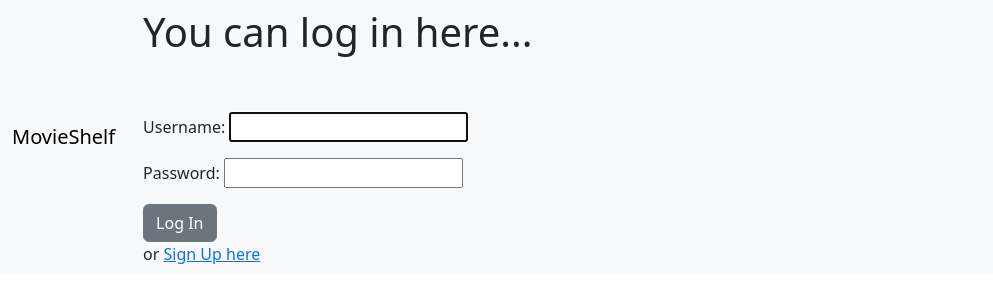
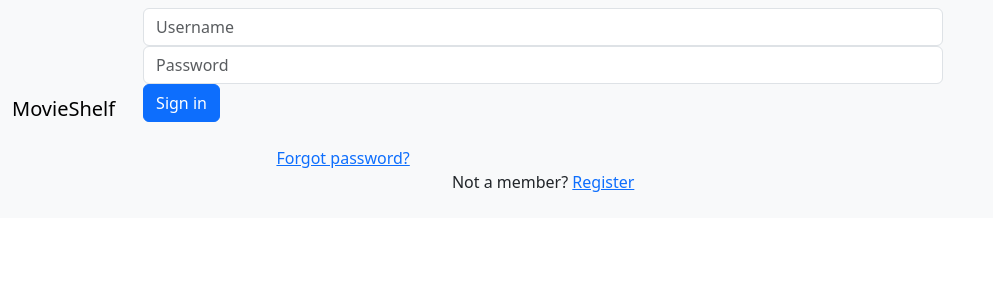
Before and after one commit to mateuszkuczykkuczynski/MovieShelf, a Django app: page /members/login/ in a window 1280 px wide. Shown: the top 303 px of the page, without its empty margins (0-993 px from the left). Run offline with Django 4.2, Linux system fonts and the light colour scheme; parts of the project's set-up code (start-up, migrations or seed data) failed here and were passed over.

Commit message:
feat/update_on_templates

```diff
--- a/templates/registration/login.html
+++ b/templates/registration/login.html
@@ -2,17 +2,29 @@
 
 {% block title %}Log In{% endblock title %}
 {% block my_header %} {% endblock my_header %}
+
 {% block content %}
-<h1>You can log in here...
-</h1>
-<br/><br/>
-
-<div class="form-group">
-    <form method="post">
-        {% csrf_token %}
-        {{ form.as_p }}
-        <button class="btn btn-secondary">Log In</button>
-    </form>
-</div>
-    <div> or <a href="{% url 'sign_up' %}"> Sign Up here</a> </div>
+    <body>
+        <div style="width:800px; margin:0 auto;" class="tab-content">
+            <div class="form-group">
+                <form method="post">
+                    {% csrf_token %}
+                    <div class="form-group">
+                        <input type="text" class="form-control" name="username" placeholder="Username">
+                    </div>
+                    <div class="form-group">
+                        <input type="password" class="form-control" name="password" placeholder="Password">
+                    </div>
+                    <button type="submit" class="btn btn-primary btn-block mb-4">Sign in</button>
+                </form>
+            </div>
+            <div class="col-md-6 d-flex justify-content-center">
+                <a href="{% url 'password_reset' %}">Forgot password?</a>
+            </div>
+        </div>
+        <!-- Register buttons -->
+        <div class="text-center">
+            <p>Not a member? <a href="{% url 'sign_up' %}">Register</a></p>
+        </div>
+    </body>
 {% endblock %}
```
